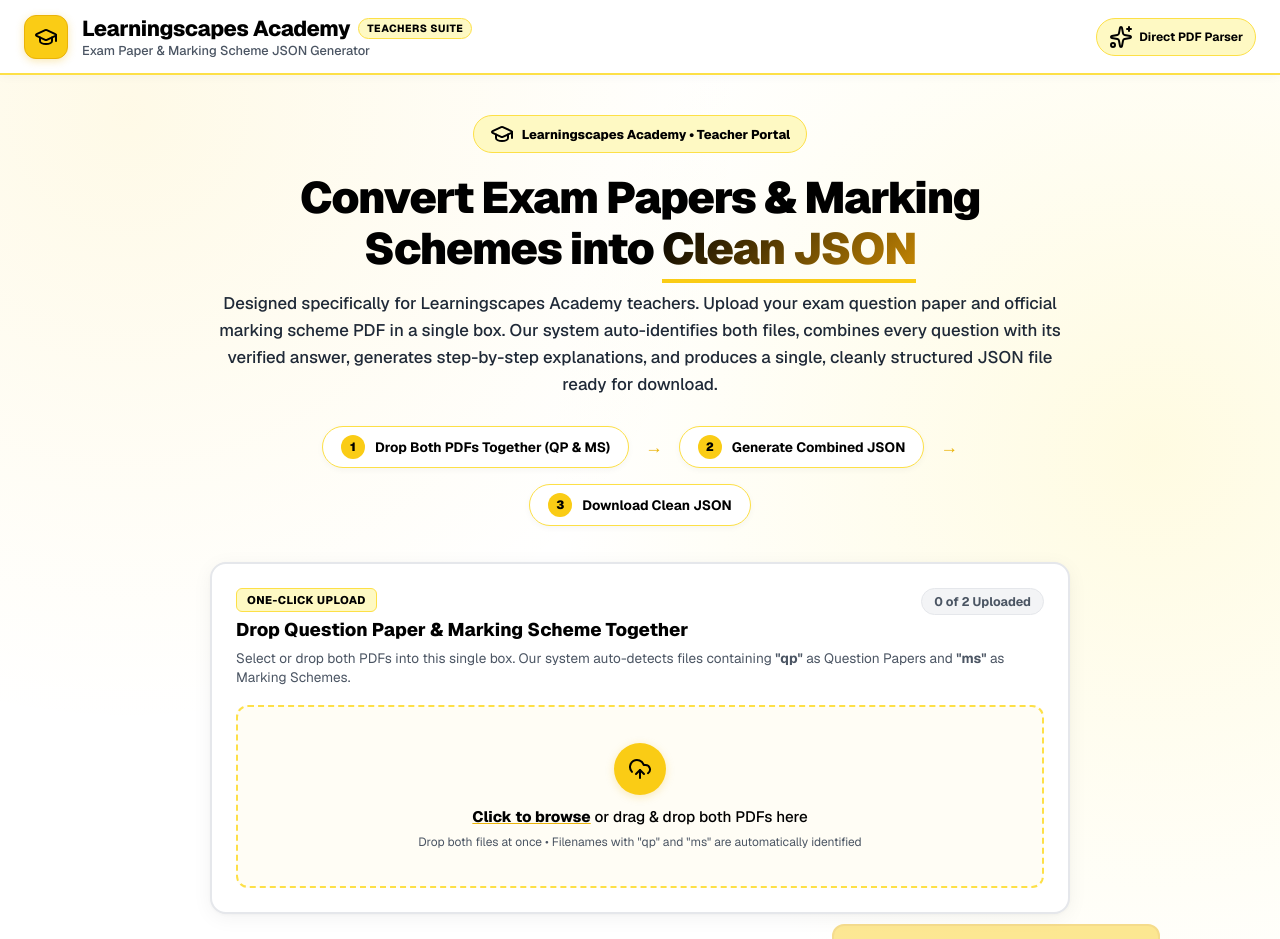
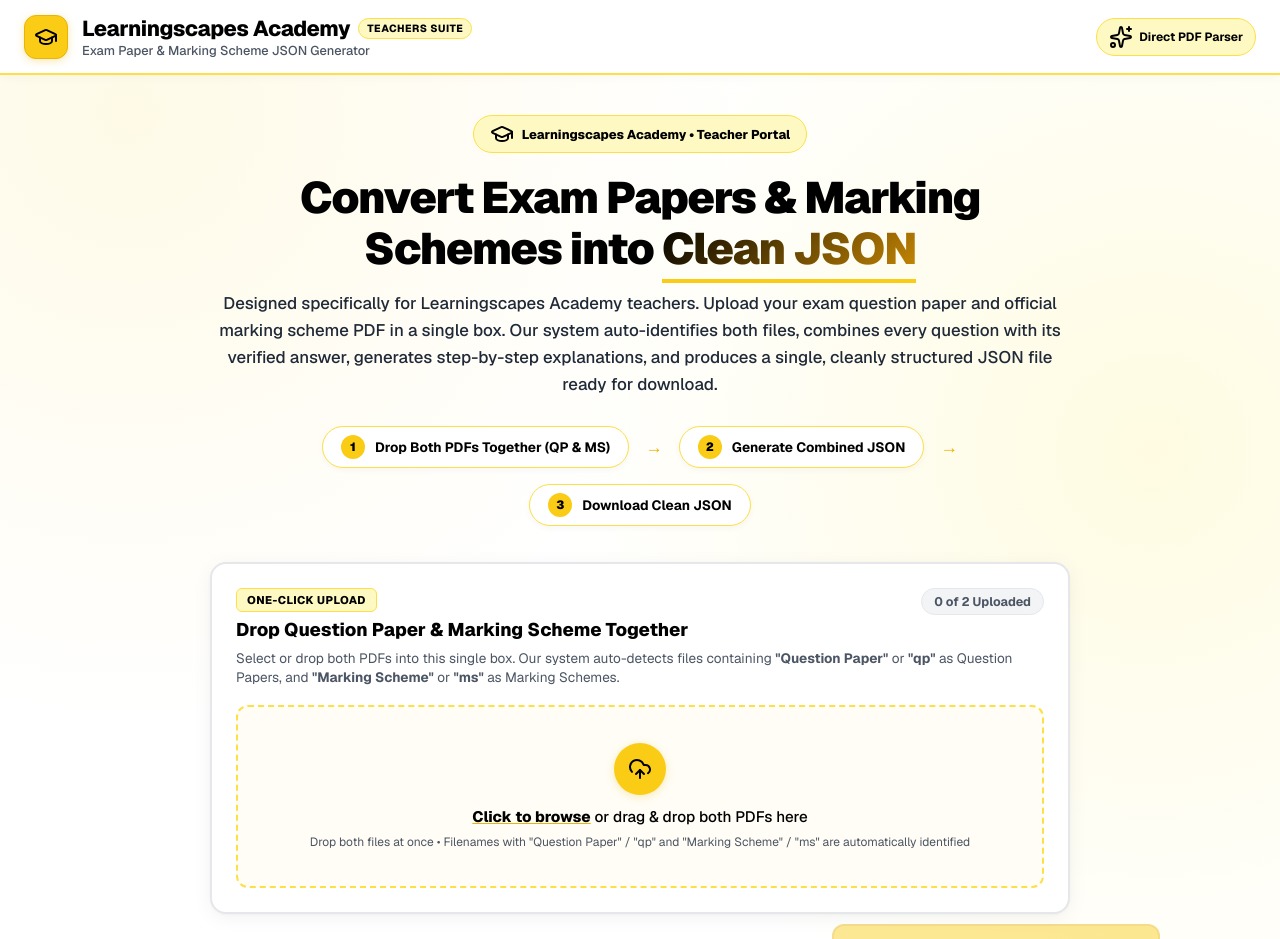
Before and after one commit to AliWahid1310/PDF-to-JSON-Converter, a Next.js app: page / in a window 1280 px wide. Shown: the top 939 px of the page. Built offline with nearby package versions, Linux system fonts and the light colour scheme.

Commit message:
feat: auto-detect 'Question Paper' and 'Marking Scheme' in filenames

```diff
--- a/src/app/components/UnifiedDropzone.tsx
+++ b/src/app/components/UnifiedDropzone.tsx
@@ -12,14 +12,38 @@
 function detectRole(file: File): "qp" | "ms" | "unknown" {
   const name = file.name.toLowerCase();
 
-  // 1. Check delimiter/token-bounded matches first (e.g. _qp_, -qp-, qp., "qp ", _ms_, -ms-, ms.)
-  const isQpToken = /(?:^|[^a-z0-9])(qp|question[-_\s]?paper)(?:[^a-z0-9]|$)/i.test(name);
-  const isMsToken = /(?:^|[^a-z0-9])(ms|mark(?:ing)?[-_\s]?scheme)(?:[^a-z0-9]|$)/i.test(name);
+  // 1. Explicit phrase matches: "question paper", "marking scheme", "mark scheme"
+  const isQuestionPaperPhrase =
+    name.includes("question paper") ||
+    name.includes("question_paper") ||
+    name.includes("question-paper") ||
+    name.includes("questionpaper") ||
+    name.includes("question papers") ||
+    name.includes("question_papers");
+
+  const isMarkingSchemePhrase =
+    name.includes("marking scheme") ||
+    name.includes("marking_scheme") ||
+    name.includes("marking-scheme") ||
+    name.includes("markingscheme") ||
+    name.includes("mark scheme") ||
+    name.includes("mark_scheme") ||
+    name.includes("mark-scheme") ||
+    name.includes("markscheme") ||
+    name.includes("marking schemes") ||
+    name.includes("marking_schemes");
+
+  if (isQuestionPaperPhrase && !isMarkingSchemePhrase) return "qp";
+  if (isMarkingSchemePhrase && !isQuestionPaperPhrase) return "ms";
+
+  // 2. Token / word boundary matches (e.g. _qp_, -qp-, qp., "qp ", _ms_, -ms-, ms.)
+  const isQpToken = /(?:^|[^a-z0-9])(qp)(?:[^a-z0-9]|$)/i.test(name);
+  const isMsToken = /(?:^|[^a-z0-9])(ms)(?:[^a-z0-9]|$)/i.test(name);
 
   if (isQpToken && !isMsToken) return "qp";
   if (isMsToken && !isQpToken) return "ms";
 
-  // 2. Fallback to unambiguous substring match
+  // 3. Fallback substring match if unambiguous
   const hasQp = name.includes("qp");
   const hasMs = name.includes("ms");
   if (hasQp && !hasMs) return "qp";
@@ -72,7 +96,7 @@
           newMs = pdf;
         } else {
           setErrorMsg(
-            `Could not auto-detect "${pdf.name}". Please ensure the filename contains "qp" or "ms".`
+            `Could not auto-detect "${pdf.name}". Please ensure the filename contains "Question Paper" / "qp" or "Marking Scheme" / "ms".`
           );
         }
       }
@@ -155,7 +179,7 @@
       </div>
 
       <p className="dropzone-desc">
-        Select or drop both PDFs into this single box. Our system auto-detects files containing <strong>&quot;qp&quot;</strong> as Question Papers and <strong>&quot;ms&quot;</strong> as Marking Schemes.
+        Select or drop both PDFs into this single box. Our system auto-detects files containing <strong>&quot;Question Paper&quot;</strong> or <strong>&quot;qp&quot;</strong> as Question Papers, and <strong>&quot;Marking Scheme&quot;</strong> or <strong>&quot;ms&quot;</strong> as Marking Schemes.
       </p>
 
       <div
@@ -186,7 +210,7 @@
               <span className="upload-cta">Click to browse</span> or drag &amp; drop both PDFs here
             </div>
             <p className="upload-hint">
-              Drop both files at once • Filenames with &quot;qp&quot; and &quot;ms&quot; are automatically identified
+              Drop both files at once • Filenames with &quot;Question Paper&quot; / &quot;qp&quot; and &quot;Marking Scheme&quot; / &quot;ms&quot; are automatically identified
             </p>
           </div>
         ) : (
```
